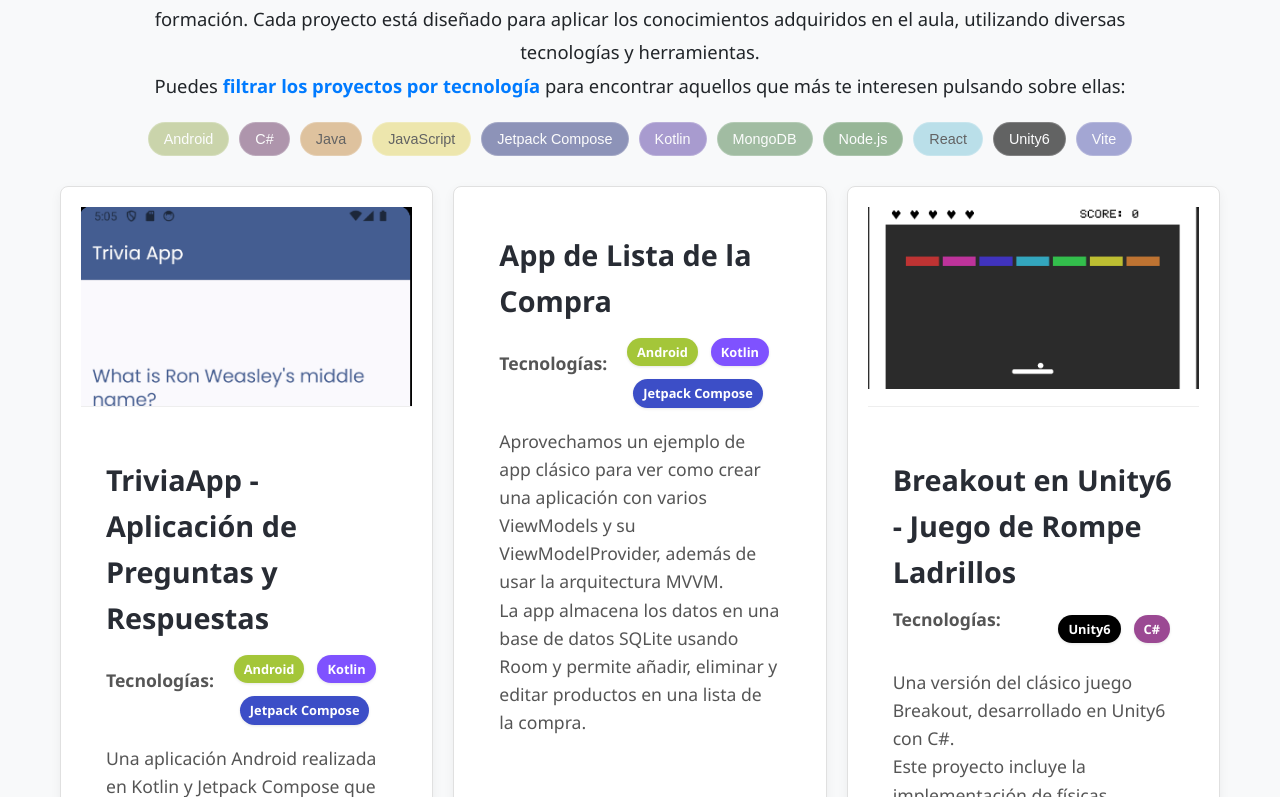
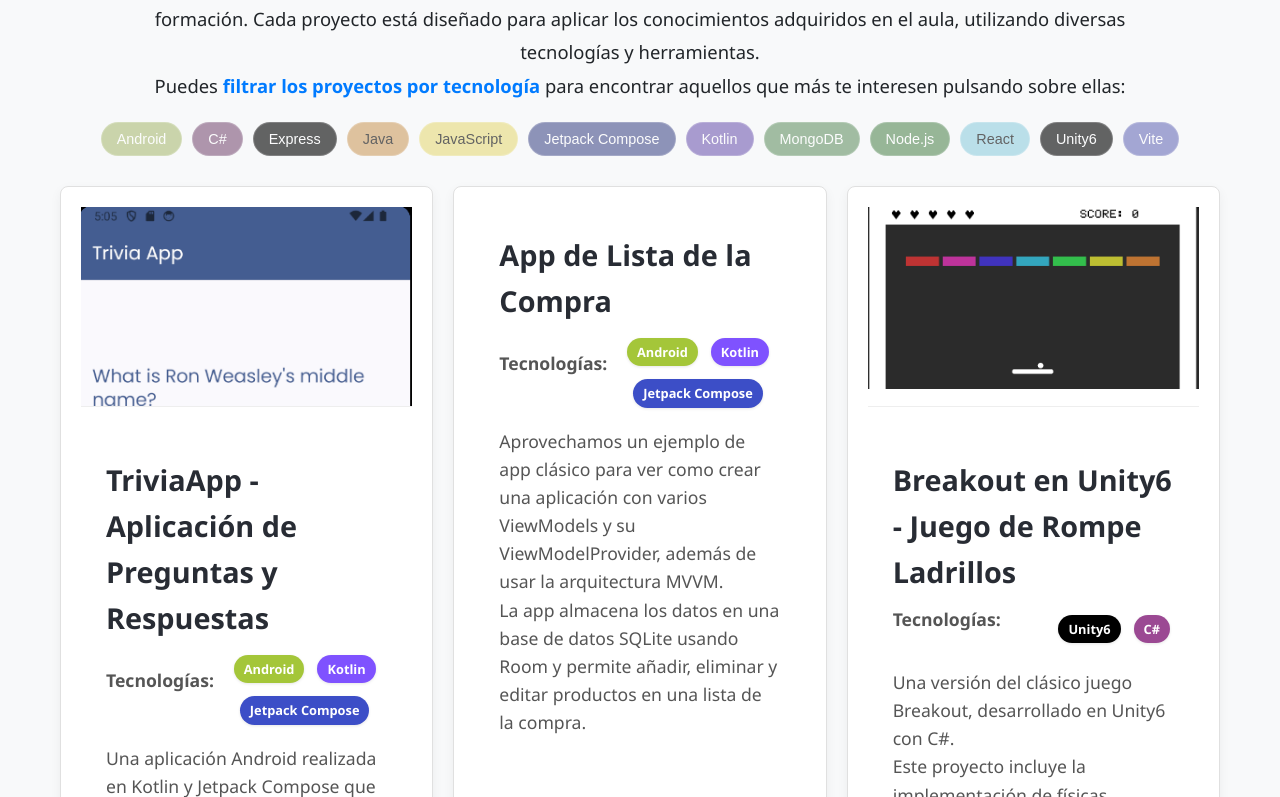
Before and after one commit to resuacode/resuacode.github.io, a React (Vite) app: page / in a window 1280 px wide. Shown: the part 1903-2700 px from the top of the page. Built offline with nearby package versions, Linux system fonts and the light colour scheme.

Commit message:
adding express to technologies

```diff
--- a/src/data/technologies.js
+++ b/src/data/technologies.js
@@ -147,6 +147,10 @@ const TECHNOLOGIES_CONFIG = {
     backgroundColor: '#9b4993', // Morado de C#
     icon: CSharpIcon,
   },
+  'Express': {
+    color: '#FFFFFF',
+    backgroundColor: '#000000', // Negro de Express
+  }
 };
 
 export default TECHNOLOGIES_CONFIG;
```
